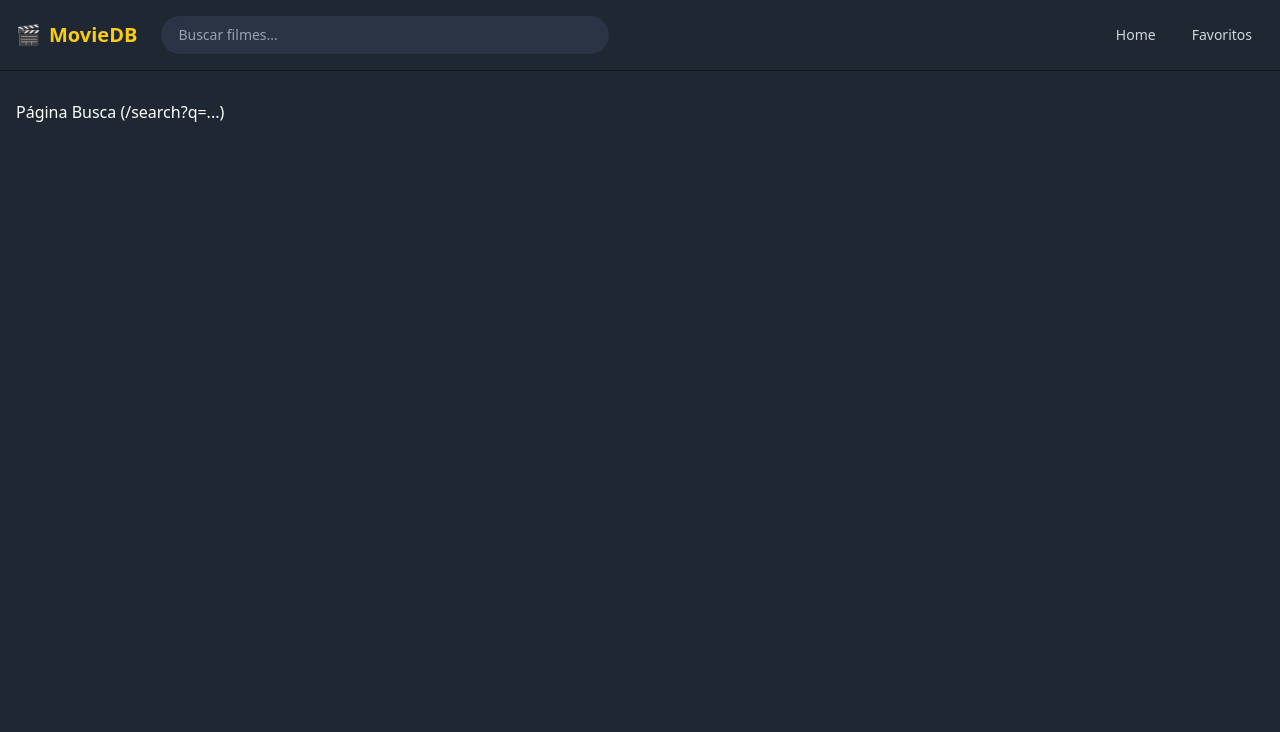
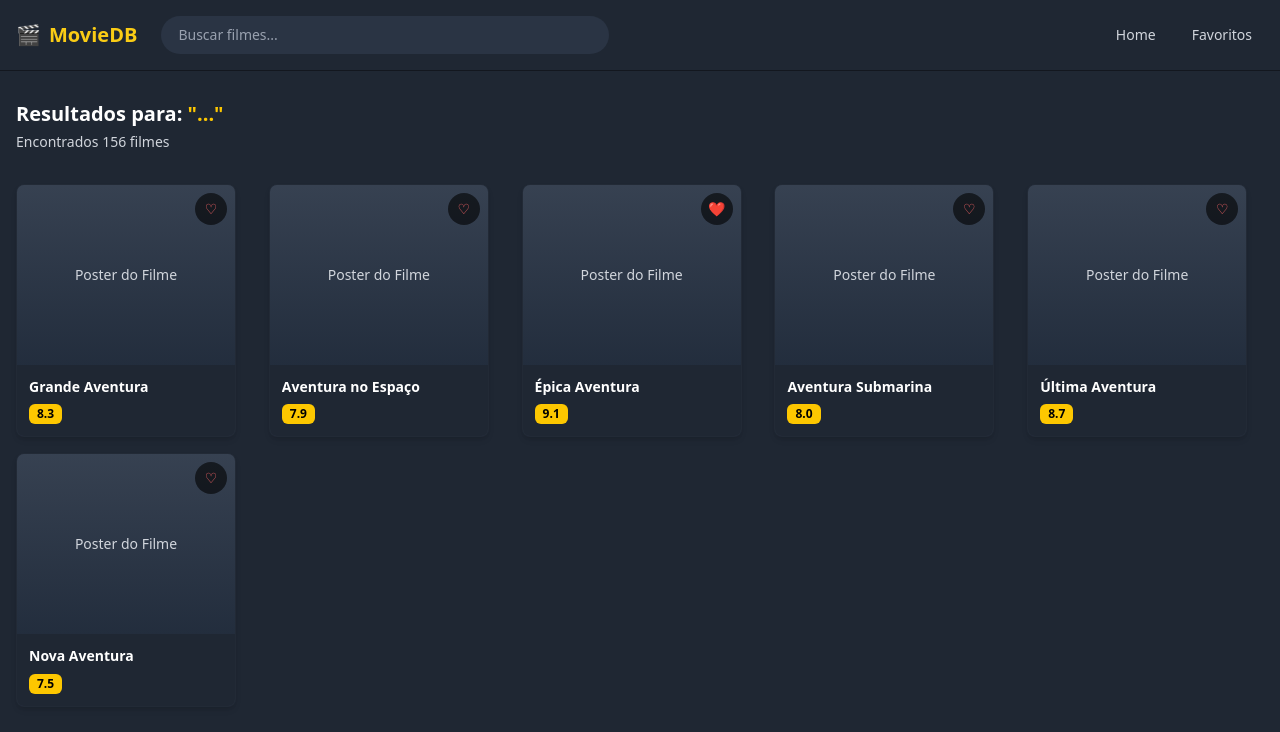
Before and after one commit to Alefy00/themovie, a React (Vite) app in the folder tmdb-movies-app/: page /search in a window 1280 px wide. Shown: the top 732 px of the page. Built offline with nearby package versions, Linux system fonts and the light colour scheme.

Commit message:
fix: tela de pesquisa de filmes

```diff
--- a/tmdb-movies-app/src/components/MovieCard/MovieCard.tsx
+++ b/tmdb-movies-app/src/components/MovieCard/MovieCard.tsx
@@ -5,6 +5,7 @@ type MovieCardProps = {
   title: string;
   rating: number;
   isFavorite?: boolean;
+  customTitle?: React.ReactNode; // usado na busca pra destacar o termo
   onToggleFavorite?: () => void;
 };
 
@@ -13,12 +14,14 @@ export default function MovieCard({
   title,
   rating,
   isFavorite = false,
+  customTitle,
   onToggleFavorite,
 }: MovieCardProps) {
   return (
     <div className="bg-[#2a3444] rounded-lg overflow-hidden shadow-md border border-black/20 flex flex-col w-full max-w-[220px]">
+      {/* área do poster */}
       <div className="relative flex-1 min-h-[180px] bg-gradient-to-b from-gray-600/40 to-gray-800/60 flex items-center justify-center text-gray-300 text-sm">
-        {/* Poster / imagem */}
+        {/* clique leva pro detalhe */}
         <Link
           to={`/movie/${id}`}
           className="absolute inset-0 flex items-center justify-center text-gray-300 text-sm"
@@ -26,7 +29,7 @@ export default function MovieCard({
           <span>Poster do Filme</span>
         </Link>
 
-        {/* Botão favorito no canto */}
+        {/* botão de favorito */}
         <button
           onClick={(e) => {
             e.stopPropagation();
@@ -40,13 +43,15 @@ export default function MovieCard({
         </button>
       </div>
 
-      {/* Rodapé (título e nota) */}
+      {/* rodapé */}
       <Link
         to={`/movie/${id}`}
         className="bg-[#1f2733] px-3 py-3 flex flex-col gap-2 hover:bg-[#253040] transition"
       >
         <p className="text-sm text-white font-semibold leading-snug line-clamp-2">
-          {title}
+          {/* se vier um título customizado (com highlight), usa ele.
+             senão usa o título puro */}
+          {customTitle ?? title}
         </p>
 
         <div className="flex items-center gap-2">
--- a/tmdb-movies-app/src/pages/Search/SearchPage.tsx
+++ b/tmdb-movies-app/src/pages/Search/SearchPage.tsx
@@ -1,7 +1,51 @@
+import { useSearchParams } from "react-router-dom";
+import MovieCard from "../../components/MovieCard/MovieCard";
+import { highlightTextWithBadge } from "../../utils/highlightText";
+
 export default function SearchPage() {
+  const [searchParams] = useSearchParams();
+  const term = searchParams.get("q")?.trim() ?? "";
+
+  // mock de resultado de busca
+  const totalResults = 156;
+  const results = [
+    { id: 201, title: "Grande Aventura", rating: 8.3, isFavorite: false },
+    { id: 202, title: "Aventura no Espaço", rating: 7.9, isFavorite: false },
+    { id: 203, title: "Épica Aventura", rating: 9.1, isFavorite: true },
+    { id: 204, title: "Aventura Submarina", rating: 8.0, isFavorite: false },
+    { id: 205, title: "Última Aventura", rating: 8.7, isFavorite: false },
+    { id: 206, title: "Nova Aventura", rating: 7.5, isFavorite: false },
+  ];
+
   return (
-    <div className="text-white">
-      Página Busca (/search?q=...)
-    </div>
+    <section className="max-w-7xl mx-auto text-white">
+      {/* Título linha 1 */}
+      <h1 className="text-xl font-semibold text-white">
+        Resultados para:{" "}
+        <span className="text-yellow-400">"{term || "..." }"</span>
+      </h1>
+
+      {/* Subtítulo linha 2 */}
+      <p className="text-sm text-gray-300 mt-1">
+        Encontrados {totalResults} filmes
+      </p>
+
+      {/* Grid dos resultados */}
+      <div className="grid gap-4 sm:grid-cols-2 md:grid-cols-3 lg:grid-cols-4 xl:grid-cols-5 2xl:grid-cols-6 mt-8">
+        {results.map((movie) => (
+          <MovieCard
+            key={movie.id}
+            id={movie.id}
+            title={movie.title}
+            rating={movie.rating}
+            isFavorite={movie.isFavorite}
+            onToggleFavorite={() => {
+              console.log("toggle fav from search", movie.id);
+            }}
+            customTitle={highlightTextWithBadge(movie.title, term)}
+          />
+        ))}
+      </div>
+    </section>
   );
 }
--- /dev/null
+++ b/tmdb-movies-app/src/utils/highlightText.tsx
@@ -0,0 +1,29 @@
+import React from "react";
+
+export function highlightTextWithBadge(
+  text: string,
+  term: string
+): React.ReactNode {
+  if (!term.trim()) return text;
+
+  const regex = new RegExp(`(${term})`, "gi");
+  const parts = text.split(regex);
+
+  return parts.map((part, index) => {
+    if (part.toLowerCase() === term.toLowerCase()) {
+      return (
+        <span
+          key={index}
+          className="inline-block bg-yellow-400 text-black text-[11px] font-semibold px-1.5 py-[2px] rounded-[3px] leading-none mr-1"
+        >
+          {part}
+        </span>
+      );
+    }
+    return (
+      <span key={index} className="inline-block mr-1">
+        {part}
+      </span>
+    );
+  });
+}
```
